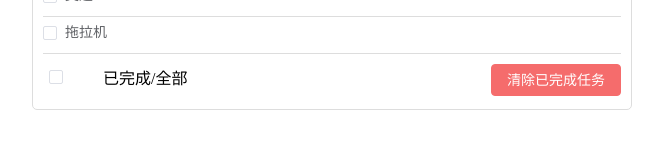
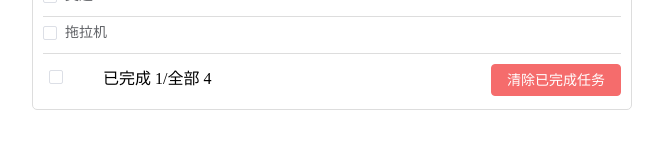
Before and after one commit to pollylii/vue3-study, a Vue app: page /#/ in a window 1280 px wide. Shown: the part 155-304 px from the top of the page, without its empty margins (308-971 px from the left). Built offline with nearby package versions, Linux system fonts and the light colour scheme.

Commit message:
全选/全不选

```diff
--- a/src/Layout/index.vue
+++ b/src/Layout/index.vue
@@ -3,7 +3,7 @@
     <div class="todo-wrap">
       <Header :addTodo="addTodo" />
       <List :todos="todos" :deleteTodo="deleteTodo" :updateTodo="updateTodo" />
-      <Footer />
+      <Footer :todos="todos" :checkAll="checkAll"/>
     </div>
   </div>
 </template>
@@ -40,11 +40,20 @@ export default defineComponent({
     const updateTodo = (todo: Todo, isCompleted: boolean) => {
       todo.isCompleted = isCompleted;
     };
+    //全选/全不选 操作
+    const checkAll = (isCompleted: boolean) => {
+      //遍历数组
+      state.todos.forEach((todo) => {
+        todo.isCompleted = isCompleted;
+      })
+
+    }
     return {
       ...toRefs(state),
       addTodo,
       deleteTodo,
       updateTodo,
+      checkAll,
     };
   },
 });
--- a/src/components/Footer.vue
+++ b/src/components/Footer.vue
@@ -1,34 +1,62 @@
 <template>
   <div class="todo-footer">
     <label>
-            <el-checkbox  ></el-checkbox>
+      <el-checkbox v-model="isCompleteAll"></el-checkbox>
     </label>
     <span>
-            <span>已完成</span>
-            <span>/全部</span>
+      <span>已完成 {{ count }}</span>
+      <span>/全部 {{ todos.length }}</span>
     </span>
     <el-button class="btn" size="mini" type="danger">清除已完成任务</el-button>
   </div>
 </template>
 
 <script lang="ts">
-import { defineComponent } from 'vue'
+import { defineComponent,computed } from "vue";
+import { Todo } from "../types/todo";
 export default defineComponent({
   name: "Footer",
   components: {},
-  setup() {
-    return {};
+  props: {
+    todos: {
+      type: Array as () => Todo[],
+      required: true,
+    },
+    checkAll: {
+      type: Function,
+      required: true,
+    },
+  },
+
+  setup(props) {
+    //   已完成的计算属性操作
+    const count = computed(()=>{
+      return props.todos.reduce((pre,todo) => pre+(todo.isCompleted?1:0), 0);
+    });
+    // 全选/全不选 的计算属性
+    const isCompleteAll = computed({
+      get() {
+        return count.value > 0 && props.todos.length === count.value;
+      },
+      set(val) {
+          props.checkAll(val)
+      },
+    });
+    return {
+      count,
+      isCompleteAll,
+    };
   },
 });
 </script>
 <style scoped>
-    .todo-footer{
+.todo-footer {
   margin-top: 5px;
   height: 40px;
   line-height: 40px;
   padding-left: 6px;
 }
-    .todo-footer label{
+.todo-footer label {
   display: inline-block;
   cursor: pointer;
   margin-right: 20px;
```
Lines whose indentation alone changed are shown as unchanged.
